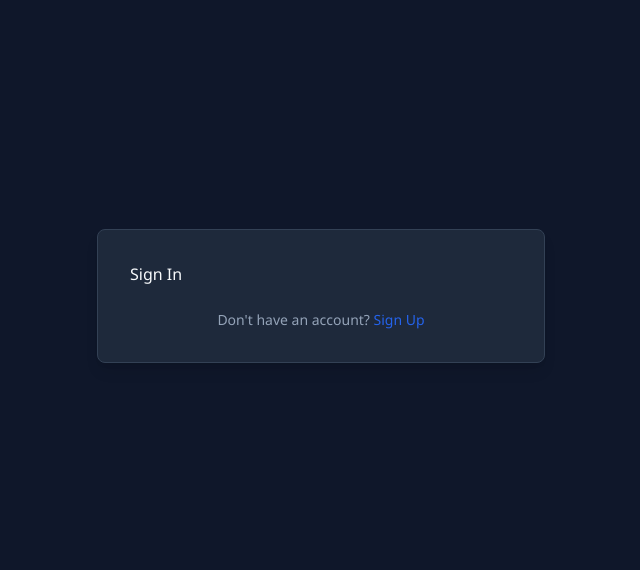
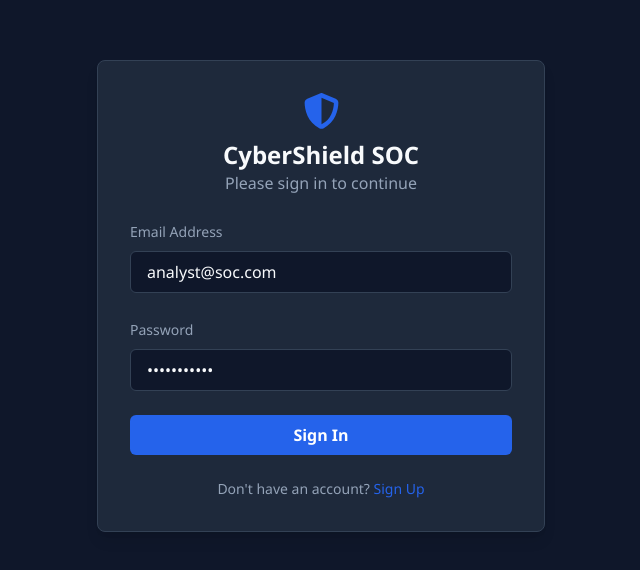
Before and after one commit to sujithk-kl/Soc-Dashboard, a React (Vite) app in the folder client/: page /login in a window 1280 px wide. Shown: the part 104-674 px from the top of the page, without its empty margins (319-959 px from the left). Built offline with nearby package versions, Linux system fonts and the light colour scheme; no server answers.

Commit message:
fixed  isolate host bug in frontend

```diff
--- a/client/src/App.jsx
+++ b/client/src/App.jsx
@@ -6,38 +6,28 @@ import { Toaster } from 'react-hot-toast';
 import ProtectedRoute from './components/auth/ProtectedRoute';
 import DashboardLayout from './components/layout/DashboardLayout';
 import LoginPage from './pages/LoginPage';
-import RegisterPage from './pages/RegisterPage'; // <-- IMPORT REGISTER PAGE
-import HomePage from './pages/HomePage'; // <-- Import the new homepage
+import RegisterPage from './pages/RegisterPage';
+import HomePage from './pages/HomePage';
 
 function App() {
   return (
     <>
       <Toaster
         position="top-right"
-        toastOptions={{
-          style: { background: '#334155', color: '#f8fafc' },
-        }}
+        toastOptions={{ style: { background: '#334155', color: '#f8fafc' } }}
       />
       <Router>
         <Routes>
           {/* --- PUBLIC ROUTES --- */}
-          {/* A landing page for unauthenticated users */}
           <Route path="/" element={<HomePage />} />
-          {/* The login page remains public */}
           <Route path="/login" element={<LoginPage />} />
-          {/* Add the register route */}
           <Route path="/register" element={<RegisterPage />} />
 
           {/* --- PROTECTED DASHBOARD ROUTE --- */}
-          {/* The wildcard '/*' now matches all routes that BEGIN with /dashboard */}
-          {/* e.g., /dashboard, /dashboard/alerts, /dashboard/reports, etc. */}
+          {/* Any URL starting with /dashboard/ will be handled here */}
           <Route
             path="/dashboard/*"
-            element={
-              <ProtectedRoute>
-                <DashboardLayout />
-              </ProtectedRoute>
-            }
+            element={ <ProtectedRoute> <DashboardLayout /> </ProtectedRoute> }
           />
         </Routes>
       </Router>
--- a/client/src/components/dashboard/ThreatIntel.jsx
+++ b/client/src/components/dashboard/ThreatIntel.jsx
@@ -10,23 +10,21 @@ const ThreatIntel = () => {
     const newIntelData = useSocket('update_intel');
     const hasReceivedRealtimeUpdate = useRef(false);
 
-    // Effect for fetching the initial data.
+    // Effect to fetch initial data
     useEffect(() => {
         const fetchAndSetInitialData = async () => {
             const initialData = await getThreatIntel();
-            // Only set initial data IF no real-time update has come in yet.
             if (!hasReceivedRealtimeUpdate.current) {
                 setIntelData(initialData);
             }
         };
         fetchAndSetInitialData();
-    }, []); // Runs only once.
+    }, []);
 
-    // Effect for handling real-time updates.
+    // Effect to handle real-time updates
     useEffect(() => {
         if (newIntelData && newIntelData.length > 0) {
             setIntelData(newIntelData);
-            // Mark that a real-time update has been processed.
             hasReceivedRealtimeUpdate.current = true;
         }
     }, [newIntelData]);
@@ -35,8 +33,13 @@ const ThreatIntel = () => {
         <Card title="Threat Intelligence">
             <div className="space-y-4">
                 {intelData.length > 0 ? (
-                    intelData.map((item) => (
-                        <div key={item.title} className="bg-dark-gray/20 p-3 rounded-lg">
+                    // The .map() function provides a second argument: the index.
+                    intelData.map((item, index) => (
+                        // --- THE DEFINITIVE FIX ---
+                        // We are creating a key that is guaranteed to be unique
+                        // by combining the item's title with its index in the array.
+                        // The key is on the outermost element being returned by the map.
+                        <div key={`${item.title}-${index}`} className="bg-dark-gray/20 p-3 rounded-lg">
                             <p className="text-sm text-gray-text">{item.title}</p>
                             <p className="text-xl font-bold text-light">{item.value}</p>
                         </div>
--- a/client/src/components/ui/ThreatDetailModal.jsx
+++ b/client/src/components/ui/ThreatDetailModal.jsx
@@ -3,11 +3,10 @@
 import React from 'react';
 import { FontAwesomeIcon } from '@fortawesome/react-fontawesome';
 import { faTimes, faShieldAlt, faExclamationTriangle } from '@fortawesome/free-solid-svg-icons';
-import { useAuth } from '../../contexts/AuthContext'; // <-- CORRECTED PATH
+import { useAuth, PERMISSIONS } from '../../contexts/AuthContext';
 
-// Helper component for displaying rows of data cleanly
 const DetailRow = ({ label, value, children }) => {
-    if (!value && !children) return null;
+    if (value === null || value === undefined) return null; // Don't render empty rows
     return (
         <div className="grid grid-cols-3 gap-2 py-2 border-b border-border/50">
             <dt className="text-sm font-medium text-gray-text">{label}</dt>
@@ -16,16 +15,18 @@ const DetailRow = ({ label, value, children }) => {
     );
 };
 
-// The main modal component
 const ThreatDetailModal = ({ event, onClose, onIsolate }) => {
-    const { hasPermission, PERMISSIONS } = useAuth();
+    const { hasPermission } = useAuth();
 
     if (!event) return null;
 
-    // Create a normalized data object to handle different event structures
+    // --- ROBUST DATA NORMALIZATION ---
+    // This ensures we always have valid data, even if the event object is inconsistent.
     const details = {
+        id: event.id || Date.now(), // Fallback to a unique ID
         title: event.title || 'Event Details',
-        severity: event.severity || event.status || 'info',
+        // Coalesce different property names and convert to lowercase for matching.
+        severity: (event.severity || event.status || 'info').toLowerCase(),
         timestamp: event.timestamp || event.time || new Date().toLocaleTimeString(),
         description: event.description || 'No description available.',
         sourceIp: event.sourceIp,
@@ -38,15 +39,21 @@ const ThreatDetailModal = ({ event, onClose, onIsolate }) => {
         high: { text: 'text-warning', bg: 'bg-warning/10', border: 'border-warning' },
         medium: { text: 'text-info', bg: 'bg-info/10', border: 'border-info' },
         low: { text: 'text-success', bg: 'bg-success/10', border: 'border-success' },
+        // --- THE FIX IS HERE ---
+        // We now have explicit styles for 'open' and 'investigating' which
+        // might come from the `status` property of an alert object.
+        open: { text: 'text-danger', bg: 'bg-danger/10', border: 'border-danger' },
+        investigating: { text: 'text-warning', bg: 'bg-warning/10', border: 'border-warning' },
+        // A catch-all default style
         info: { text: 'text-gray-text', bg: 'bg-gray-text/10', border: 'border-gray-text' },
     };
+
+    // The style will now ALWAYS find a match or fall back to 'info'.
     const style = severityStyles[details.severity] || severityStyles.info;
 
     const handleIsolateClick = () => {
-        onIsolate(event);
-        onClose();
+        onIsolate({ id: details.id, sourceIp: details.sourceIp, title: details.title });
     };
-
 
     return (
         <div onClick={onClose} className="fixed inset-0 bg-black/70 flex items-center justify-center z-50 p-4">
@@ -88,7 +95,7 @@ const ThreatDetailModal = ({ event, onClose, onIsolate }) => {
                            {hasPermission(PERMISSIONS.PERFORM_RESPONSE_ACTIONS) && (
                                <button
                                     onClick={handleIsolateClick}
-                                    className="bg-primary text-white px-4 py-2 text-sm rounded-md hover:bg-primary-dark w-full flex items-center justify-center gap-2"
+                                    className="bg-primary hover:bg-primary-dark w-full flex items-center justify-center gap-2 text-white px-4 py-2 text-sm rounded-md"
                                >
                                    <FontAwesomeIcon icon={faShieldAlt} />
                                    Isolate Host
--- a/client/src/contexts/AuthContext.jsx
+++ b/client/src/contexts/AuthContext.jsx
@@ -6,7 +6,7 @@ import toast from 'react-hot-toast';
 
 const API_URL = 'http://localhost:4000/api';
 
-// Define roles and permissions
+// Exporting these makes them available for import elsewhere
 export const ROLES = {
     ADMIN: 'Admin',
     ANALYST: 'Analyst',
@@ -63,12 +63,15 @@ export const AuthProvider = ({ children }) => {
         toast('You have been logged out.');
     };
 
+    // --- VERIFIED PERMISSIONS MAP ---
+    // This is the single source of truth for what a role can do.
     const rolePermissions = {
         [ROLES.ADMIN]: [PERMISSIONS.PERFORM_RESPONSE_ACTIONS, PERMISSIONS.MANAGE_USERS],
-        [ROLES.ANALYST]: [PERMISSIONS.PERFORM_RESPONSE_ACTIONS],
-        [ROLES.VIEWER]: [],
+        [ROLES.ANALYST]: [PERMISSIONS.PERFORM_RESPONSE_ACTIONS], // Analyst CAN perform response actions
+        [ROLES.VIEWER]: [], // Viewer CANNOT
     };
 
+    // The hasPermission function. This must work correctly.
     const hasPermission = (permission) => {
         if (!user) return false;
         const permissionsForRole = rolePermissions[user.role] || [];
--- a/client/src/pages/Dashboard.jsx
+++ b/client/src/pages/Dashboard.jsx
@@ -5,6 +5,8 @@ import toast from 'react-hot-toast';
 import { useAuth } from '../contexts/AuthContext';
 import { isolateHostAction } from '../services/api';
 import useSocket from '../hooks/useSocket';
+
+// Import all layout and dashboard components
 import StatCardsContainer from '../components/dashboard/StatCardsContainer';
 import LogFeed from '../components/dashboard/LogFeed';
 import AlertsList from '../components/dashboard/AlertsList';
@@ -31,83 +33,69 @@ const Dashboard = () => {
     // Listen for new logs from the WebSocket
     const newLog = useSocket('new_log');
 
+
     // --- HANDLER FUNCTIONS ---
 
-    // Opens the detail modal when any event is clicked
     const handleEventClick = (event) => {
         setSelectedEvent(event);
         setIsModalOpen(true);
     };
 
-    // Closes the detail modal
     const handleCloseModal = () => {
         setIsModalOpen(false);
         setSelectedEvent(null);
     };
 
-    // The complete "Isolate Host" function
+    // --- THIS IS THE RESTORED ISOLATE FUNCTION ---
     const handleIsolateEvent = async (eventToIsolate) => {
         try {
-            // 1. Call the protected API endpoint for backend action
+            // 1. Call the protected API endpoint
             const result = await isolateHostAction(eventToIsolate, user.role);
 
-            // 2. If successful, update all relevant UI states
+            // 2. If API call is successful, update all relevant UI states
             setIsolatedEvents(prev => [eventToIsolate, ...prev]);
             setLogs(prev => prev.filter(e => e.id !== eventToIsolate.id));
             setAlerts(prev => prev.filter(e => e.id !== eventToIsolate.id));
             setTimelineEvents(prev => prev.filter(e => e.id !== eventToIsolate.id));
             setThreatMarkers(prev => prev.filter(e => e.id !== eventToIsolate.id));
 
-            // 3. Show a success notification from the server's response
+            // 3. Show a success notification
             toast.success(result.message);
         } catch (error) {
-            // Show an error notification if the API call fails (e.g., RBAC permission denied)
-            toast.error(error.message);
+            // Show an error notification if the API call fails
+            toast.error(error.message || 'Failed to isolate host.');
+        } finally {
+            // Always close the modal
+            handleCloseModal();
         }
     };
 
+
     // --- USE EFFECT HOOKS ---
 
-    // This hook is intentionally left empty, ensuring alerts and timeline start empty.
-    useEffect(() => {
-        // StatCardsContainer and ThreatIntel still fetch their own initial data.
-    }, []);
+    // This hook is intentionally left empty, as per your request
+    // for timeline/alerts to start empty.
+    useEffect(() => { }, []);
 
-    // This hook handles all real-time updates when a new log arrives.
+    // This hook handles all real-time updates from WebSockets
     useEffect(() => {
         if (newLog) {
-            // Add to the main Real-Time Security Logs feed
             setLogs(prevLogs => [newLog, ...prevLogs.slice(0, 19)]);
 
-            // Add a marker to the map if the log has location data
             if (newLog.location) {
-                const newMarker = {
-                    id: newLog.id,
-                    pos: [newLog.location.lat, newLog.location.lng],
-                    title: newLog.title,
-                    severity: newLog.severity,
-                };
+                const newMarker = { id: newLog.id, pos: [newLog.location.lat, newLog.location.lng], title: newLog.title, severity: newLog.severity };
                 setThreatMarkers(prevMarkers => [newMarker, ...prevMarkers.slice(0, 19)]);
             }
 
-            // For high-severity events, also add them to the Timeline and Alerts list
             if (newLog.severity === 'critical' || newLog.severity === 'high') {
-                // Add to Timeline
                 setTimelineEvents(prevEvents => [{...newLog, time: newLog.timestamp}, ...prevEvents.slice(0, 5)]);
 
-                // Add to Recent Security Alerts
-                const newAlert = {
-                    id: newLog.id,
-                    title: newLog.title,
-                    description: newLog.description,
-                    source: 'Real-time Feed',
-                    severity: newLog.severity,
-                    status: 'open',
-                };
+                const newAlert = { id: newLog.id, title: newLog.title, description: newLog.description, source: 'Real-time Feed', severity: newLog.severity, status: 'open' };
                 setAlerts(prevAlerts => [newAlert, ...prevAlerts.slice(0, 4)]);
             }
         }
     }, [newLog]);
+
 
     return (
         <div className="relative">
@@ -117,6 +105,7 @@ const Dashboard = () => {
                 <div className="lg:col-span-2 space-y-6">
                     <LogFeed logs={logs} onEventClick={handleEventClick} />
                     <Timeline events={timelineEvents} onEventClick={handleEventClick} />
+                    {/* The Isolated Events card is now part of the layout */}
                     <IsolatedEvents isolatedEvents={isolatedEvents} />
                 </div>
 
@@ -127,7 +116,7 @@ const Dashboard = () => {
                 </div>
             </div>
 
-            {/* The modal receives all necessary props, including the isolation handler */}
+            {/* The modal correctly receives the onIsolate prop */}
             {isModalOpen &&
                 <ThreatDetailModal
                     event={selectedEvent}
--- a/client/src/pages/LoginPage.jsx
+++ b/client/src/pages/LoginPage.jsx
@@ -2,7 +2,7 @@
 
 import React, { useState } from 'react';
 import { useAuth } from '../contexts/AuthContext';
-import { useNavigate, Navigate, Link } from 'react-router-dom'; // <-- IMPORT Link
+import { useNavigate, Navigate, Link } from 'react-router-dom';
 import { FontAwesomeIcon } from '@fortawesome/react-fontawesome';
 import { faShieldAlt } from '@fortawesome/free-solid-svg-icons';
 
@@ -14,6 +14,7 @@ const LoginPage = () => {
     const { login, isAuthenticated } = useAuth();
     const navigate = useNavigate();
 
+    // If the user is already logged in, send them straight to the dashboard
     if (isAuthenticated) {
         return <Navigate to="/dashboard" />;
     }
@@ -22,9 +23,13 @@ const LoginPage = () => {
         e.preventDefault();
         setIsLoading(true);
         const success = await login(email, password);
+
+        // --- THIS IS THE REDIRECT LOGIC ---
+        // If the login function returns `true`, navigate to the dashboard.
         if (success) {
             navigate('/dashboard');
         } else {
+            // If login fails, re-enable the button
             setIsLoading(false);
         }
     };
@@ -32,16 +37,42 @@ const LoginPage = () => {
     return (
         <div className="flex items-center justify-center min-h-screen bg-dark">
             <div className="w-full max-w-md p-8 space-y-6 bg-card-bg rounded-lg shadow-lg border border-border">
-                {/* ... (login form header) */}
+                <div className="text-center">
+                    <FontAwesomeIcon icon={faShieldAlt} className="text-primary text-4xl mb-2" />
+                    <h1 className="text-2xl font-bold text-light">CyberShield SOC</h1>
+                    <p className="text-gray-text">Please sign in to continue</p>
+                </div>
                 <form onSubmit={handleSubmit} className="space-y-6">
-                    {/* ... (email and password inputs) */}
                     <div>
-                        <button type="submit" /* ... */ >
+                        <label className="text-sm font-medium text-gray-text">Email Address</label>
+                        <input
+                            type="email"
+                            value={email}
+                            onChange={(e) => setEmail(e.target.value)}
+                            className="w-full px-4 py-2 mt-2 text-light bg-dark border border-border rounded-md focus:outline-none focus:ring-2 focus:ring-primary"
+                            required
+                        />
+                    </div>
+                    <div>
+                        <label className="text-sm font-medium text-gray-text">Password</label>
+                        <input
+                            type="password"
+                            value={password}
+                            onChange={(e) => setPassword(e.target.value)}
+                            className="w-full px-4 py-2 mt-2 text-light bg-dark border border-border rounded-md focus:outline-none focus:ring-2 focus:ring-primary"
+                            required
+                        />
+                    </div>
+                    <div>
+                        <button
+                            type="submit"
+                            disabled={isLoading}
+                            className="w-full px-4 py-2 font-bold text-white bg-primary rounded-md hover:bg-primary-dark disabled:opacity-50"
+                        >
                             {isLoading ? 'Signing In...' : 'Sign In'}
                         </button>
                     </div>
                 </form>
-                {/* --- ADD LINK TO REGISTER PAGE --- */}
                 <div className="text-center text-sm text-gray-text">
                     <p>
                         Don't have an account?{' '}
--- a/client/src/pages/RegisterPage.jsx
+++ b/client/src/pages/RegisterPage.jsx
@@ -24,7 +24,9 @@ const RegisterPage = () => {
         try {
             const response = await axios.post(`${API_URL}/auth/register`, { name, email, password });
             toast.success(response.data.message);
-            navigate('/login'); // Redirect to login page after successful registration
+            // --- THIS IS THE REDIRECT LOGIC ---
+            // On success, navigate the user to the login page.
+            navigate('/login');
         } catch (error) {
             toast.error(error.response?.data?.message || 'Registration failed. Please try again.');
         } finally {
--- a/client/src/services/api.js
+++ b/client/src/services/api.js
@@ -1,16 +1,14 @@
 // client/src/services/api.js
+
 import axios from 'axios';
-
 const API_URL = 'http://localhost:4000/api';
 
-// --- GENERIC GETTER FOR INITIAL DATA ---
 const fetchData = async (endpoint) => {
     try {
         const response = await axios.get(`${API_URL}/${endpoint}`);
         return response.data;
     } catch (error) {
         console.error(`Failed to fetch data from ${endpoint}:`, error);
-        // Return an empty array or a default value to prevent crashes
         return [];
     }
 };
@@ -20,21 +18,15 @@ export const getAlerts = () => fetchData('alerts');
 export const getThreatIntel = () => fetchData('threat-intel');
 export const getTimelineEvents = () => fetchData('timeline');
 
-// --- NEW FUNCTION FOR POSTING AN ACTION ---
+// --- THIS FUNCTION IS CALLED BY THE ISOLATE HANDLER ---
 export const isolateHostAction = async (event, userRole) => {
     try {
         const response = await axios.post(`${API_URL}/actions/isolate`,
-            { event }, // request body
-            {
-                headers: { // request headers
-                    'X-User-Role': userRole
-                }
-            }
+            { event },
+            { headers: { 'X-User-Role': userRole } }
         );
         return response.data;
     } catch (error) {
-        // Log the detailed error from the server and re-throw it for the calling component
-        console.error("Isolate action failed:", error.response?.data?.message || error.message);
         throw error.response?.data || new Error("Isolate action failed");
     }
 };
```
Also changed, not shown: 1 other file (tests, documents, lock files or other folders).
